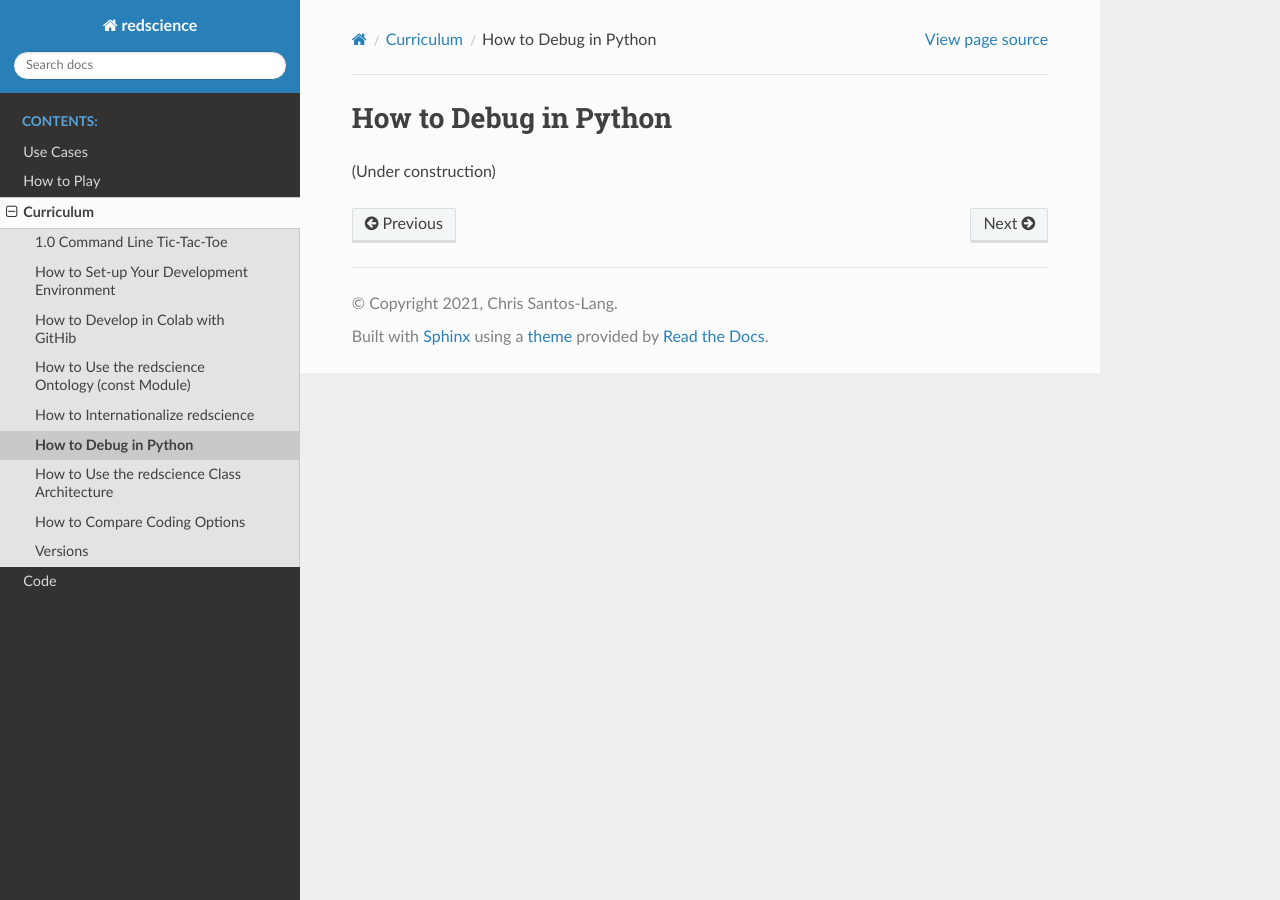
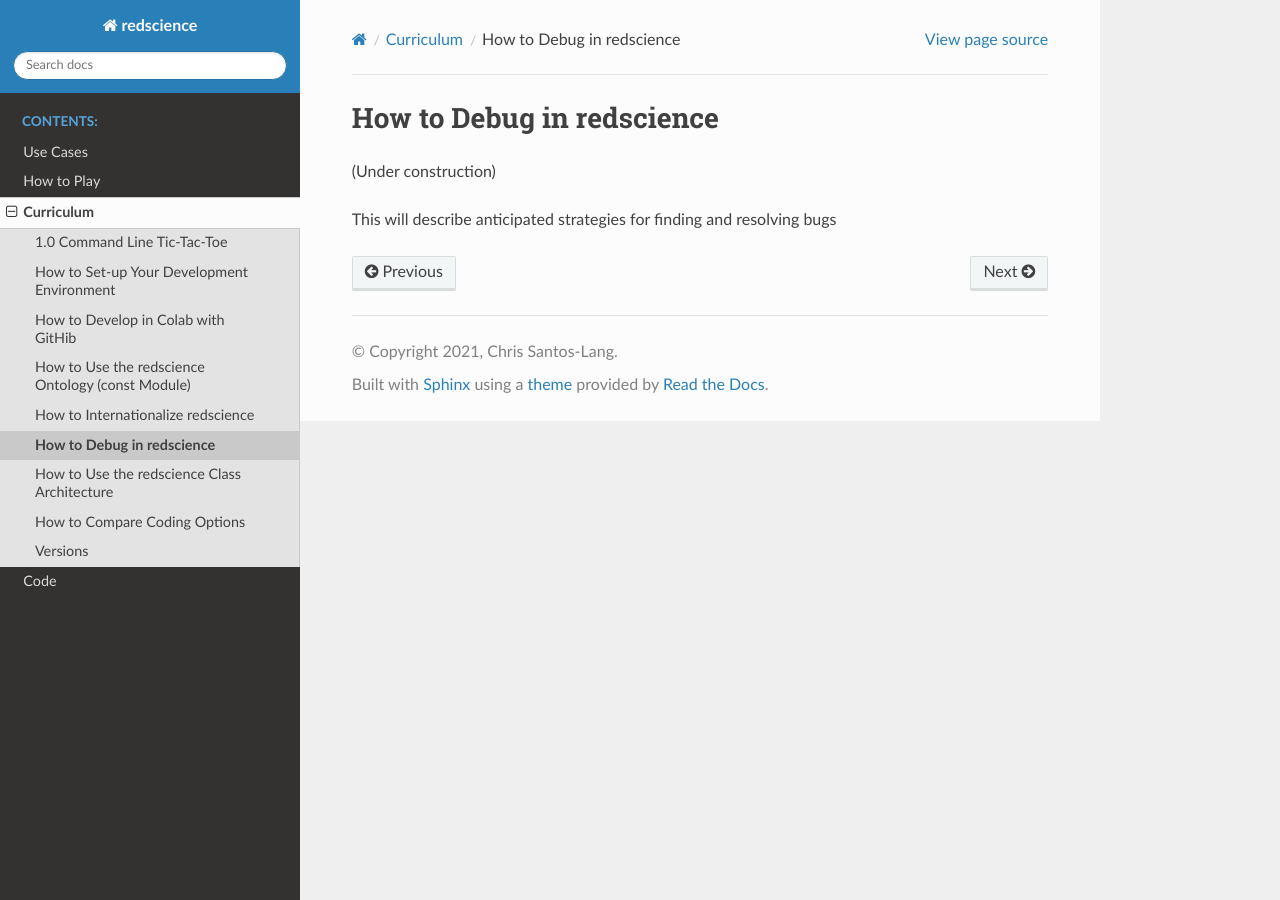
Before and after one commit to ChrisSantosLang/redscience, a Sphinx documentation site: the page built from docs/source/debug.rst, in a window 1280 px wide. Built offline with Sphinx 7.4.7 and the Read the Docs theme 2.0.0, drawn with Linux system fonts in a browser that asks for light colours.

Commit message:
Update debug.rst

```diff
--- a/docs/source/debug.rst
+++ b/docs/source/debug.rst
@@ -1,5 +1,7 @@
-======================
-How to Debug in Python
-======================
+==========================
+How to Debug in redscience
+==========================
 
 (Under construction)
+
+This will describe anticipated strategies for finding and resolving bugs
```
